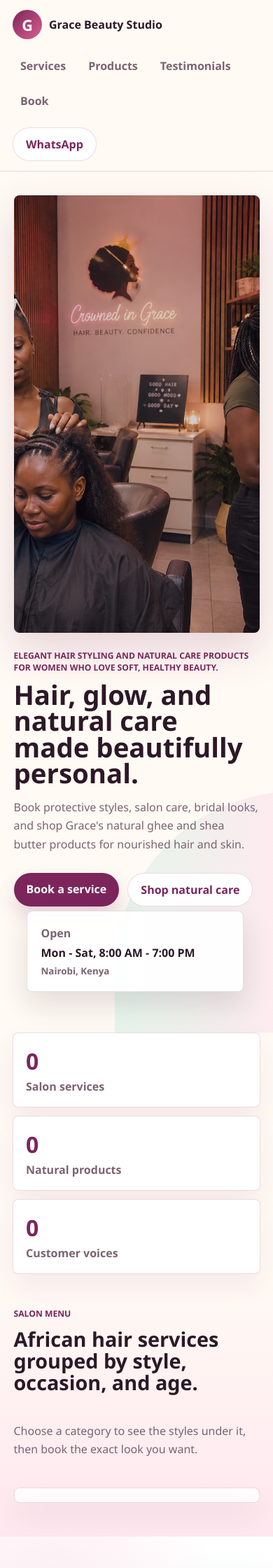
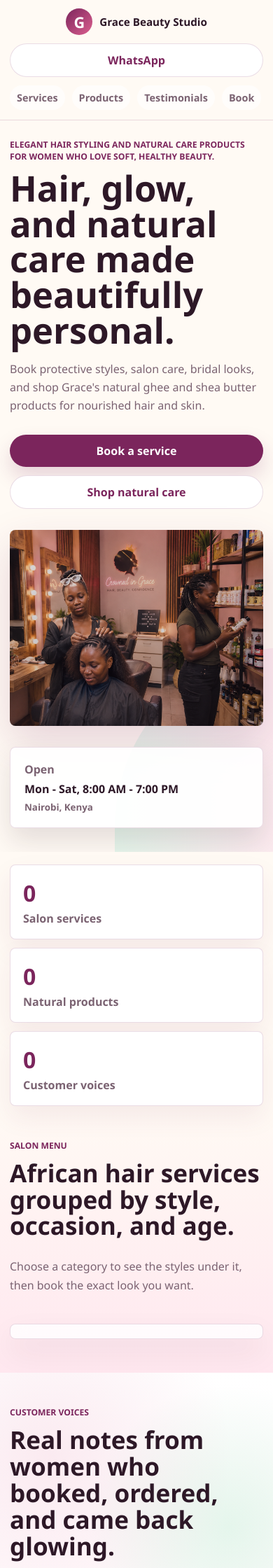
Before and after one commit to nimba005/grace-beauty-studio, a Flask app: template templates/home.html in a window 390 px wide. Shown: the top 2240 px of the page at 70% size. Run offline with Flask 3, Linux system fonts and the light colour scheme; the template is opened without the code that fills it, so the values that code supplies are empty; data comes from the database, SQL or seed files in the repository; some libraries are stand-ins or nearby versions.

Commit message:
Updated the mobile view

```diff
--- /dev/null
+++ b/static/responsive.css
@@ -0,0 +1,107 @@
+html{overflow-x:hidden}
+body{min-width:320px;overflow-x:hidden}
+.site-header{display:grid;grid-template-columns:auto minmax(0,1fr) auto;align-items:center}
+.site-header .brand{min-width:0}
+.site-header .brand strong{white-space:nowrap;overflow:hidden;text-overflow:ellipsis}
+.site-header nav{justify-content:center;min-width:0}
+.site-header nav a,.admin-sidebar nav a{white-space:nowrap}
+.header-action{white-space:nowrap}
+.section-block,.booking-section{overflow:hidden}
+.hero-section{isolation:isolate}
+.hero-content{min-width:0}
+.hero-actions .button{display:inline-flex;align-items:center;justify-content:center;text-align:center}
+.intro-strip article,.beauty-card,.service-row,.review-card,.testimonial-card,.admin-card{min-width:0}
+.product-grid{grid-template-columns:repeat(auto-fit,minmax(250px,1fr))}
+.booking-form button,.cms-form button,.review-form button{min-height:44px}
+.admin-table article,.inquiry-list article,.moderation-list article{min-width:0}
+.admin-table article>div,.inquiry-list article>div,.moderation-list article>div{min-width:0}
+.admin-table strong,.inquiry-list strong,.moderation-list strong{overflow-wrap:anywhere}
+
+@media (min-width:1400px){
+  .hero-section,.section-block,.booking-section,.site-footer{padding-left:max(70px,calc((100vw - 1280px)/2));padding-right:max(70px,calc((100vw - 1280px)/2))}
+  .intro-strip{max-width:1280px}
+}
+
+@media (max-width:1180px){
+  .site-header{grid-template-columns:1fr auto;gap:12px}
+  .site-header nav{grid-column:1/-1;order:3;justify-content:flex-start;overflow-x:auto;flex-wrap:nowrap;padding-bottom:2px;scrollbar-width:none}
+  .site-header nav::-webkit-scrollbar{display:none}
+  .hero-section{grid-template-columns:minmax(0,1fr) minmax(280px,.82fr);gap:30px}
+  .card-grid{grid-template-columns:repeat(2,minmax(0,1fr))}
+  .review-list{grid-template-columns:repeat(2,minmax(0,1fr))}
+  .review-form{grid-template-columns:repeat(2,minmax(0,1fr))}
+  .admin-body{grid-template-columns:220px minmax(0,1fr)}
+  .admin-main{padding:22px}
+}
+
+@media (max-width:980px){
+  .site-header{position:sticky;grid-template-columns:1fr auto;padding:12px 18px}
+  .site-header nav{width:100%}
+  .site-header nav a{padding:9px 12px;background:rgba(255,255,255,.62)}
+  .hero-section{min-height:auto;grid-template-columns:1fr;padding-top:26px}
+  .hero-media{order:2;min-height:430px;width:100%}
+  .hero-content{order:1}
+  .hero-card{order:3;position:static;width:100%;margin:0}
+  .intro-strip{width:calc(100% - 36px);margin:18px auto 0;grid-template-columns:repeat(3,minmax(0,1fr))}
+  .split-heading{grid-template-columns:1fr;gap:10px}
+  .service-browser{grid-template-columns:1fr}
+  .service-tabs{position:static;display:flex;align-items:center;overflow-x:auto;scroll-snap-type:x proximity}
+  .service-tab{scroll-snap-align:start;flex:0 0 auto}
+  .booking-section{grid-template-columns:1fr}
+  .admin-body{display:block}
+  .admin-sidebar{position:sticky;top:0;z-index:30;height:auto;padding:14px 18px;display:grid;grid-template-columns:1fr auto;gap:12px;align-items:center}
+  .admin-sidebar nav{grid-column:1/-1;display:flex;overflow-x:auto;flex-wrap:nowrap;padding-bottom:2px;scrollbar-width:none}
+  .admin-sidebar nav::-webkit-scrollbar{display:none}
+  .admin-main{padding:18px}
+  .admin-topbar{align-items:flex-start}
+}
+
+@media (max-width:760px){
+  .site-header{grid-template-columns:1fr;align-items:stretch}
+  .site-header .brand{justify-content:center}
+  .site-header nav{justify-content:flex-start}
+  .header-action{width:100%;text-align:center}
+  h1{font-size:clamp(2.25rem,13vw,3.6rem);line-height:1}
+  .section-heading h2,.booking-section h2{font-size:clamp(1.65rem,9vw,2.5rem)}
+  .hero-media{min-height:340px}
+  .hero-actions{display:grid;grid-template-columns:1fr}
+  .intro-strip{grid-template-columns:1fr}
+  .card-grid,.product-grid,.review-list,.review-form,.booking-form,.cms-form{grid-template-columns:1fr}
+  .service-row{grid-template-columns:1fr}
+  .service-row img{width:100%;height:240px}
+  .service-row>a{width:100%;text-align:center}
+  .card-meta{align-items:flex-start;flex-direction:column}
+  .testimonial-carousel{overflow:visible;mask-image:none}
+  .testimonial-track{animation:none;width:100%;display:grid;grid-template-columns:1fr}
+  .testimonial-track .testimonial-card[aria-hidden="true"]{display:none}
+  .testimonial-card{width:100%;min-height:0;border-radius:48px 48px 8px 8px}
+  .testimonial-card p{-webkit-line-clamp:unset}
+  .review-form{padding:18px}
+  .booking-section{padding-top:42px;padding-bottom:42px}
+  .contact-list span{width:100%;text-align:center}
+  .site-footer{display:grid;text-align:center}
+  .site-footer a{justify-self:center}
+  .admin-topbar{display:grid}
+  .admin-topbar .button{width:100%;text-align:center}
+  .admin-card{padding:18px}
+  .admin-table article,.inquiry-list article,.moderation-list article{grid-template-columns:1fr}
+  .admin-table img{width:100%;height:190px}
+  .moderation-list form{width:100%}
+  .moderation-list button,.inquiry-list button{width:100%}
+}
+
+@media (max-width:460px){
+  .site-header,.admin-sidebar{padding-left:14px;padding-right:14px}
+  .brand span{width:38px;height:38px}
+  .brand strong{font-size:.95rem}
+  .site-header nav a,.admin-sidebar nav a{font-size:.9rem;padding:8px 10px}
+  .section-block,.booking-section{padding-left:14px;padding-right:14px}
+  .hero-section{padding-left:14px;padding-right:14px}
+  .hero-media{min-height:280px}
+  .intro-strip{width:calc(100% - 28px)}
+  .service-tab{min-width:145px}
+  .service-row img{height:210px}
+  .review-form,.booking-form,.cms-form{padding:16px}
+  .login-panel{padding:22px}
+  .admin-main{padding:14px}
+}
--- a/templates/admin.html
+++ b/templates/admin.html
@@ -1,6 +1,6 @@
 <!doctype html>
 <html lang="en">
-<head><meta charset="utf-8"><meta name="viewport" content="width=device-width, initial-scale=1"><title>Admin | Grace Beauty Studio</title><link rel="stylesheet" href="{{ url_for('static', filename='style.css') }}"><link rel="stylesheet" href="{{ url_for('static', filename='reviews.css') }}"><script defer src="{{ url_for('static', filename='app.js') }}"></script></head>
+<head><meta charset="utf-8"><meta name="viewport" content="width=device-width, initial-scale=1"><title>Admin | Grace Beauty Studio</title><link rel="stylesheet" href="{{ url_for('static', filename='style.css') }}"><link rel="stylesheet" href="{{ url_for('static', filename='reviews.css') }}"><link rel="stylesheet" href="{{ url_for('static', filename='responsive.css') }}"><script defer src="{{ url_for('static', filename='app.js') }}"></script></head>
 <body class="admin-body">
   <aside class="admin-sidebar"><a class="brand" href="/"><span>G</span><strong>Grace Studio</strong></a><nav><a href="#studio">Studio</a><a href="#services">Services</a><a href="#products">Products</a><a href="#testimonials">Testimonials</a><a href="#reviews">Reviews</a><a href="#inquiries">Inquiries</a></nav><a class="button soft" href="{{ url_for('admin_logout') }}">Sign out</a></aside>
   <main class="admin-main">
--- a/templates/admin_login.html
+++ b/templates/admin_login.html
@@ -1,6 +1,6 @@
 
 <!doctype html>
 <html lang="en">
-<head><meta charset="utf-8"><meta name="viewport" content="width=device-width, initial-scale=1"><title>Grace Studio Admin</title><link rel="stylesheet" href="{{ url_for('static', filename='style.css') }}"></head>
+<head><meta charset="utf-8"><meta name="viewport" content="width=device-width, initial-scale=1"><title>Grace Studio Admin</title><link rel="stylesheet" href="{{ url_for('static', filename='style.css') }}"><link rel="stylesheet" href="{{ url_for('static', filename='responsive.css') }}"></head>
 <body class="admin-login-body"><main class="login-panel"><a class="brand" href="/"><span>G</span><strong>Grace Beauty Studio</strong></a><h1>Studio admin</h1><p>Sign in to update services, product shelves, contact details, and customer inquiries.</p>{% with messages = get_flashed_messages(with_categories=true) %}{% if messages %}<div class="flash-stack">{% for category, message in messages %}<p class="flash {{ category }}">{{ message }}</p>{% endfor %}</div>{% endif %}{% endwith %}<form method="post" class="booking-form admin-login-form"><label>Email<input name="email" type="email" required placeholder="ptrulina50@gmail.com"></label><label>Password<input name="password" type="password" required placeholder="Password"></label><button type="submit">Continue to admin</button></form></main></body>
 </html>
--- a/templates/home.html
+++ b/templates/home.html
@@ -7,6 +7,7 @@
   <link rel="stylesheet" href="{{ url_for('static', filename='style.css') }}">
   <link rel="stylesheet" href="{{ url_for('static', filename='services.css') }}">
   <link rel="stylesheet" href="{{ url_for('static', filename='reviews.css') }}">
+  <link rel="stylesheet" href="{{ url_for('static', filename='responsive.css') }}">
   <script defer src="{{ url_for('static', filename='app.js') }}"></script>
 </head>
 <body>
```
